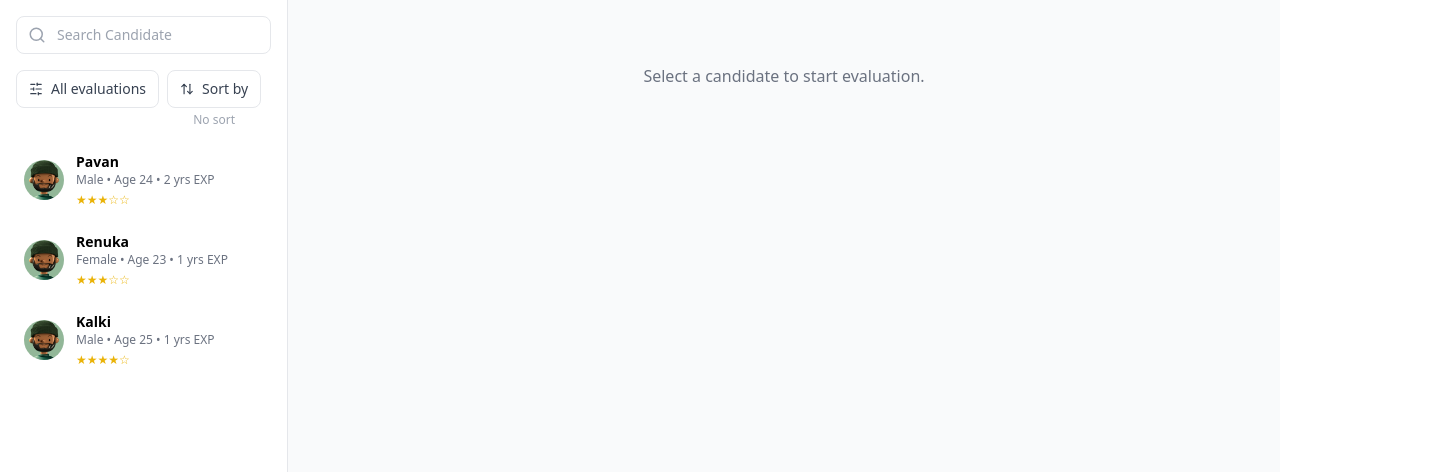
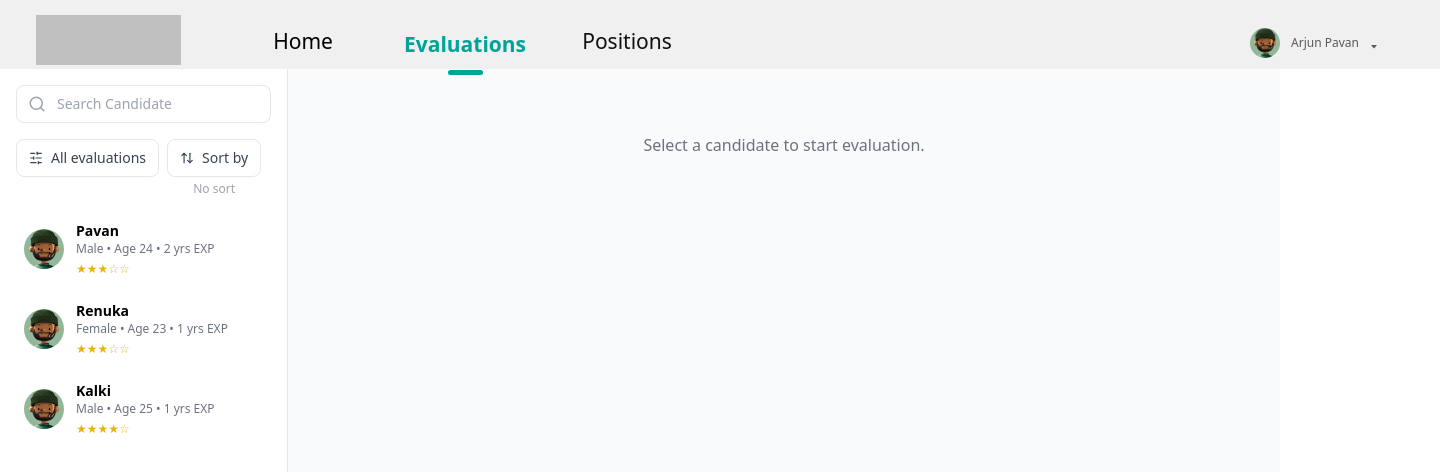
Before and after one commit to Asha-deepthi/GA_Frontend, a React (Vite) app: page /evaluation in a window 1280 px wide. Shown: the top 472 px of the page, 1440 px wide, since content can reach past the window. Built offline with nearby package versions, Linux system fonts and the light colour scheme.

Commit message:
added header in candiadateevaluation

```diff
--- a/src/Test_execution/CandidateEvaluation.jsx
+++ b/src/Test_execution/CandidateEvaluation.jsx
@@ -3,7 +3,7 @@ import Sidebar from "./components/Sidebar";
 import VideoSection from "./components/VideoSection";
 import AIComment from "./components/AIComment";
 import InterviewFeedback from "./components/InterviewFeedback";
-
+import Header from "./components/Header";
 
 
 // ✅ Consistent mock data
@@ -97,6 +97,10 @@ const CandidateEvaluation = () => {
     };
 
     return (
+         <div className="flex flex-col h-screen">
+            {/* Header */}
+            <Header />
+
         <div className="flex h-screen overflow-hidden">
             {/* Sidebar */}
             <Sidebar candidates={mockCandidates} onSelect={setSelectedCandidate} />
@@ -186,6 +190,7 @@ const CandidateEvaluation = () => {
                 )}
             </div>
         </div>
+        </div>
     );
 };
 
```
